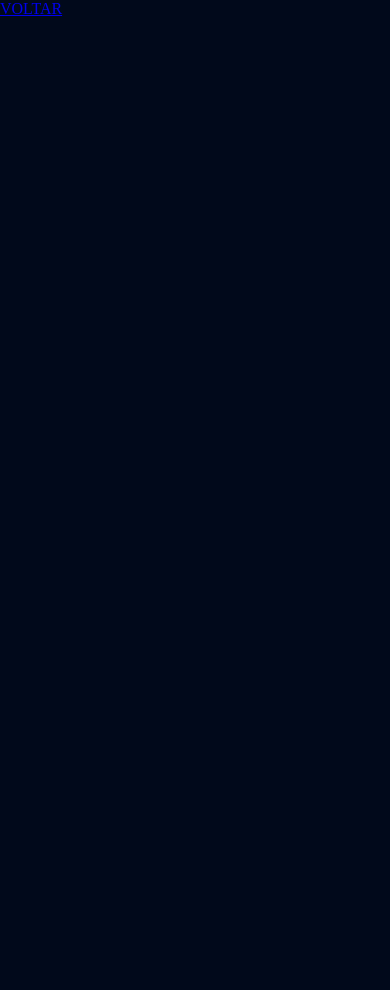
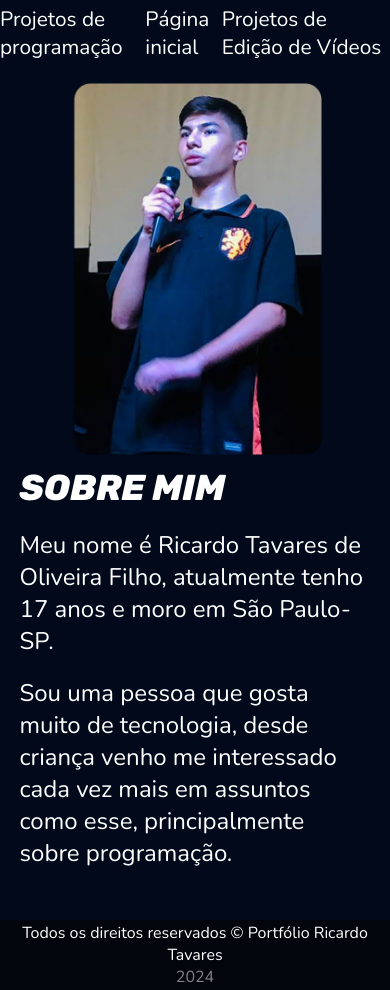
Before and after one commit to rtof06/Portfolio, a plain HTML site: page paginas/sobremim.html in a window 390 px wide. Before the commit the page ends 844 px from the top, so only its background shows below. Drawn offline with nearby package versions, Linux system fonts and the light colour scheme; files that its build step writes are made by us from their sources.

Commit message:
responsividade aplicada

```diff
--- a/css/style.css
+++ b/css/style.css
@@ -1,4 +1,13 @@
 @import url('https://fonts.googleapis.com/css2?family=Nunito:ital,wght@0,200..1000;1,200..1000&family=Rubik:ital,wght@0,800;1,800&display=swap');
+
+:root {
+   --cor-primaria: #01091b;
+   --cor-secundaria: white;
+   --cor-terciaria: #00A6FF;
+   --cor-rodape: #02050c;
+   --fonte-titulo: "Rubik", sans-serif;
+   --fonte-secundaria: "Nunito", sans-serif;
+}
 
 * {
    margin: 0;
@@ -7,66 +16,65 @@
 }
 
 body {
-   background-color:#01091b;
-   color: white;
+   background-color:var(--cor-primaria);
+   color: var(--cor-secundaria);
 }
 
 .cabecalho {
    display: flex;
-   justify-content: center;
-   gap: 350px;
+   justify-content: space-around;
    padding: 1% 0;
 }
 
 .cabecalho__links {
-   color: white;
-   text-align: center;
-   font-family: "Nunito", sans-serif;
-   font-size: 20px;
+   color: var(--cor-secundaria);
+   font-family: var(--fonte-secundaria);
+   font-size: 1.5rem;
    text-decoration: none;
    padding-top: 0.3%;
    transition: 300ms;
 }
 
 .cabecalho__links:hover {
-   color: #00A6FF;
+   color: var(--cor-terciaria);
 }
 
-#main-apresentacao {
+#apresentacao {
    display: flex;
    align-items: center;
    flex-direction: row;
-   justify-content: space-between;
-   margin: 1%;
-   text-align: center;
+   justify-content: space-around;
+   padding: 1%;
+   text-align: left;
 }
 
 .main-apresentacao__conteudo {
    display: flex;
    flex-direction: column;
    gap: 20px;
-   margin-left: 15%;
    width: 40%;
 }
 
 .h1-apresentacao__titulo {
-   font-family: "Rubik", sans-serif;
+   font-family: var(--fonte-titulo);
    font-weight: 800;
    font-style: italic;
-   font-size: 36px;
+   font-size: 2.25rem;
 }
 
 .p-apresentacao {
-   font-size: 24px;
-   font-family: "Nunito", sans-serif;
+   font-size: 1.5rem;
+   font-family: var(--fonte-secundaria);
+}
+
+.p-vamosconversar {
+   font-size: 1.5rem;
+   font-family: var(--fonte-secundaria);
+   color: #d8f0fc;
 }
 
 .destaque-titulo {
-   color: #00A6FF;
-}
-
-.subtitulo-redes__texto {
-   font-family: "Rubik", sans-serif;
+   color: var(--cor-terciaria);
 }
 
 .redes-sociais {
@@ -91,21 +99,23 @@ body {
 }
 
 .foto-ricardo {
-   margin-right: 300px;
+   display: grid;
+
    width: 25%;
    min-width: 300px;
 }
 
 #rodape {
    display: flex;
-   position: fixed;
+   justify-items: end;
    justify-content: center;
    flex-direction: column;
    bottom: 0;
+   margin-top: 2rem;
    width: 100%;
    height: 70px;
-   background-color: #050810;
-   font-family: "Nunito", sans-serif;
+   background-color: var(--cor-rodape);
+   font-family: var(--fonte-secundaria);
 }
 
 .direitos {
@@ -116,3 +126,23 @@ body {
    text-align: center;
    opacity: 50%;
 }
+
+@media (max-width: 1020px) {
+
+   .cabecalho__links {
+      font-size: 1.3rem;
+   }
+
+   .foto-ricardo {
+      padding: 3%;
+   }
+
+   #apresentacao {
+      flex-direction: column-reverse;
+      padding: 2% 5% 5% 5%;
+   }
+
+   .main-apresentacao__conteudo {
+      width: auto;
+   }
+}
--- a/paginas/sobremim.html
+++ b/paginas/sobremim.html
@@ -3,10 +3,30 @@
 <head>
    <meta charset="UTF-8">
    <meta name="viewport" content="width=device-width, initial-scale=1.0">
-   <link rel="stylesheet" href="style.css">
-   <title>Projetos de Programação</title>
+   <link rel="stylesheet" href="../css/style.css">
+   <title>Sobre mim</title>
 </head>
 <body>
-   <a href="../index.html">VOLTAR</a>
+   <header id="cabecalho">
+      <nav class="cabecalho">
+         <a href="/paginas/programacao.html" class="cabecalho__links">Projetos de programação</a>
+         <a href="../index.html" class="cabecalho__links">Página inicial</a>
+         <a href="/paginas/edicoes.html" class="cabecalho__links">Projetos de Edição de Vídeos</a>
+      </nav>
+   </header>
+   <main id="apresentacao">
+      <section class="main-apresentacao__conteudo">
+         <h1 class="h1-apresentacao__titulo">SOBRE MIM</h1>
+         <p class="p-apresentacao">Meu nome é  Ricardo Tavares de Oliveira Filho, atualmente tenho 17 anos e moro em São Paulo-SP.</p>
+         <p class="p-apresentacao">Sou uma pessoa que gosta muito de tecnologia, desde criança venho me interessado cada vez mais em assuntos como esse,
+            principalmente sobre programação.
+         </p>
+      </section>
+      <img class="foto-ricardo" src="../img/ricardinho.png" alt="Foto do Ricardo Tavares">
+   </main>
+   <footer id="rodape">
+      <p class="direitos">Todos os direitos reservados &copy; Portfólio Ricardo Tavares</p>
+      <p class="ano">2024</p>
+   </footer>
 </body>
 </html>
```
Also changed, not shown: index.html (+8 -10 lines).
